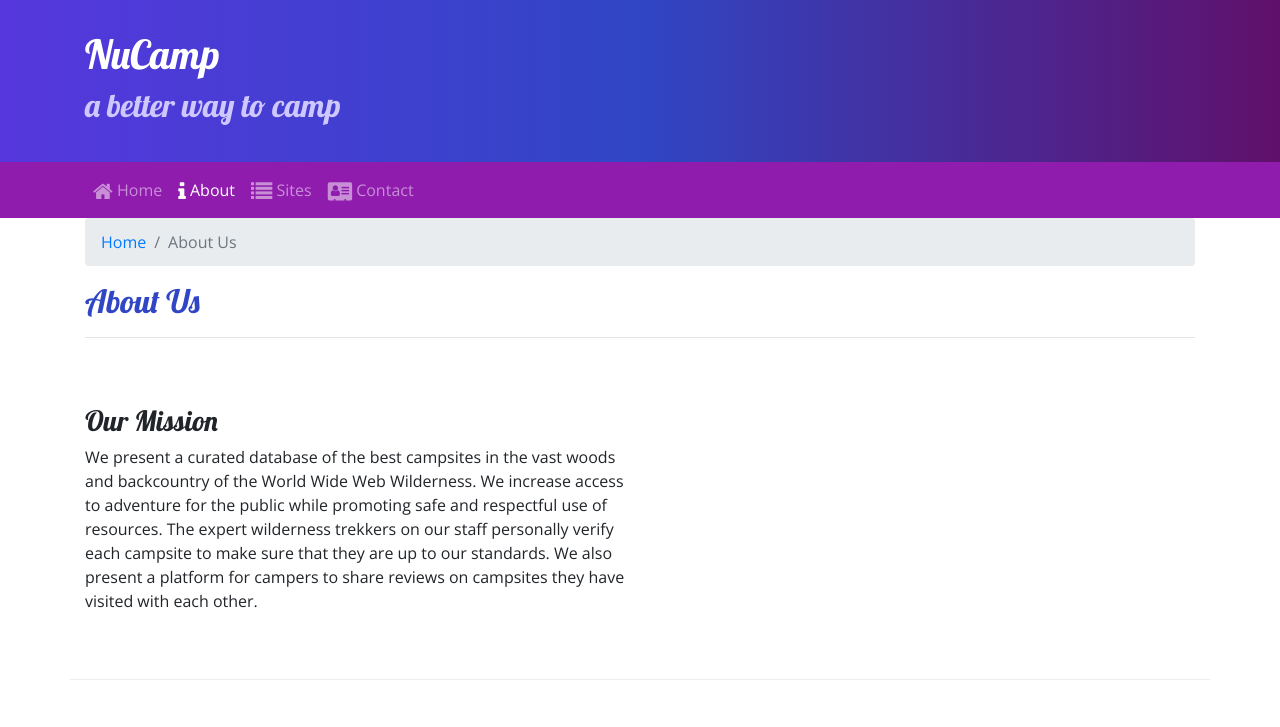
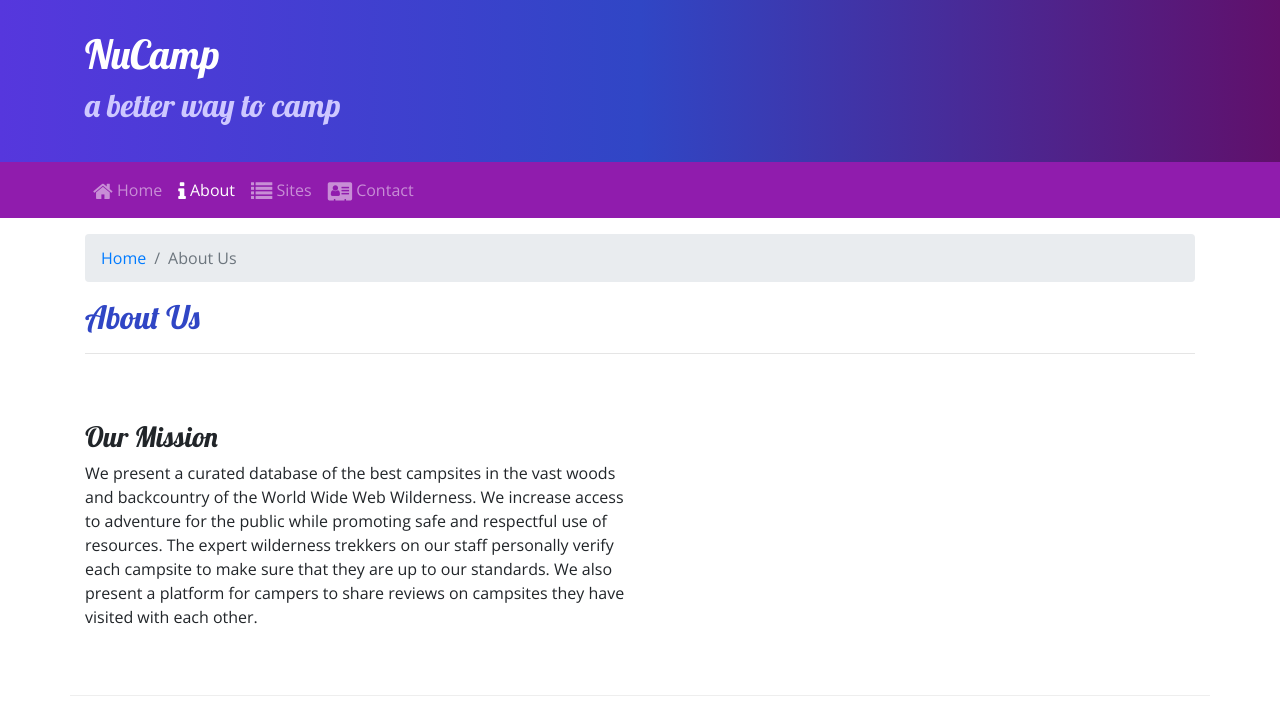
Before and after one commit to BenjaminMcMahan/nucampsite, a website: page aboutus.html in a window 1280 px wide. Shown: the top 727 px of the page. Drawn offline with nearby package versions, Linux system fonts and the light colour scheme.

Commit message:
Added a margin to the breadcrumb links, updated nav on index to include About Us

```diff
--- a/css/styles.css
+++ b/css/styles.css
@@ -35,3 +35,6 @@
 .navbar {
     background-color: #901CAD;
 }
+ol.breadcrumb {
+    margin-top: 1rem;
+}
```
Also changed, not shown: index.html (+1 -1 lines).
